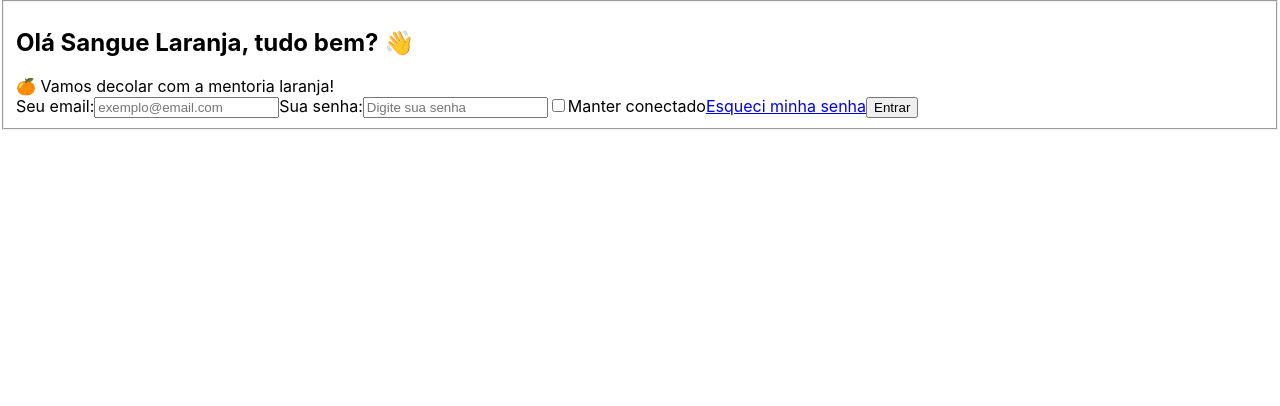
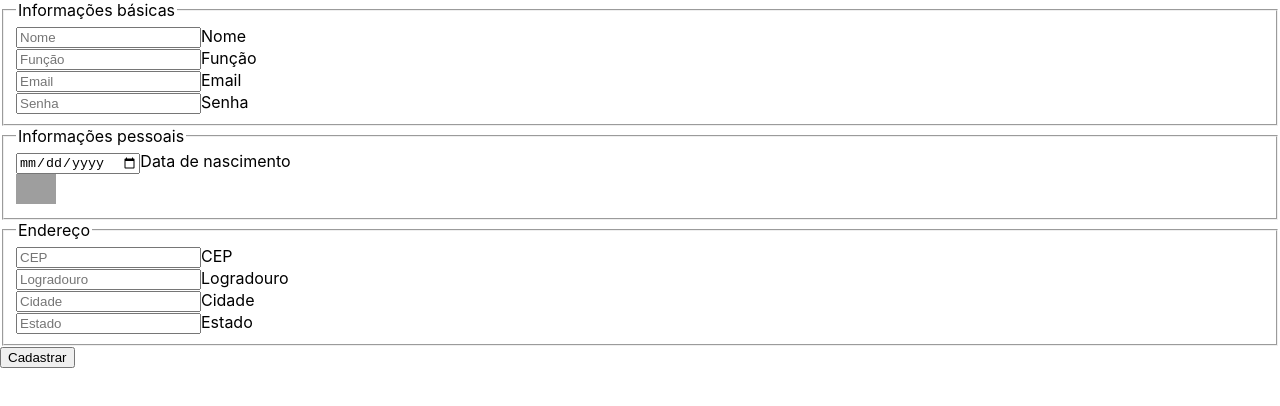
Before and after one commit to LaranjaMecanicaProjetoSquad9/frontend, a React (Create React App) app: page / in a window 1280 px wide. Shown: the top 406 px of the page. Built offline with nearby package versions, Linux system fonts and the light colour scheme; grey boxes are pictures that could not be loaded.

Commit message:
adicionando o HTML da página de cadastro a branch cadastro

```diff
--- a/src/App.js
+++ /dev/null
@@ -1,36 +0,0 @@
-import React from "react";
-
-function App() {
-  return (
-    <div className="login">
-        <form action="" class="form">
-
-        <fieldset class="fildset__principal">
-
-            <div class="titulo">
-                <h2 class="login__titulo">Olá Sangue Laranja, tudo bem? 👋</h2>
-                <span class="login__mensagem">🍊 Vamos decolar com a mentoria laranja!</span>
-            </div>
-
-            <label for="email">Seu email:</label>
-            <input type="email" name="email" id="email" class="login__email" placeholder="exemplo@email.com" required/>
-
-            <label for="senha">Sua senha:</label>
-            <input type="password" id="senha" class="input_senha" placeholder="Digite sua senha" pattern="^(?=.*[a-z])(?=.*[A-Z])(?=.*[1-9])(?!.*[!@#$%^&*_=+-]).{6,12}$" title="A senha deve conter pelo menos uma letra maiúscula, uma letra minúscula, um número e não pode contrer caracteres especiais como (!, @, # e etc) " required/>
-
-            <input type="checkbox" class="custom__checkbox" name="checkbox"/>
-            <label for="checkbox">Manter conectado</label>
-            <a href="#">Esqueci minha senha</a>
-
-            <button id="enviar" class="entrar">
-                Entrar
-            </button>
-        </fieldset>
-
-
-        </form>
-    </div>
-  );
-}
-
-export default App;
--- /dev/null
+++ b/src/Cadastro.js
@@ -0,0 +1,61 @@
+import React from "react";
+
+function App() {
+  return (
+    <div className="login">
+        <form action="./cadastro_concluido.html" class="formulario flex flex--coluna">
+                <fieldset>
+                    <legend class="formulario__legenda">Informações básicas</legend>
+                    <div class="input-container">
+                        <input name="nome" id="nome" class="input" type="text" placeholder="Nome" required/>
+                        <label class="input-label" for="nome">Nome</label>
+                    </div>
+                    <div class="input-container">
+                        <input name="funcao" id="funcao" class="input" type="text" placeholder="Função" required/>
+                        <label class="input-label" for="funcao">Função</label>
+                    </div>
+                    <div class="input-container">
+                        <input name="email" id="email" class="input" type="email" placeholder="Email" required/>
+                        <label class="input-label" for="email">Email</label>
+                    </div>
+                    <div class="input-container">
+                        <input name="senha" id="senha" class="input" type="text" placeholder="Senha" pattern="^(?=.*[a-z])(?=.*[A-Z])(?=.*[1-9])(?!.*[!@#$%^&*_=+-]).{6,12}$" title="A senha deve conter pelo menos uma letra maiúscula, uma letra minúscula, um número e não pode contrer caracteres especiais como (!, @, # e etc) " required/>
+                        <label class="input-label" for="senha">Senha</label>
+                    </div>
+                </fieldset>
+                <fieldset>
+                    <legend class="formulario__legenda">Informações pessoais</legend>
+                    <div class="input-container">
+                        <input name="nascimento" id="nascimento" class="input" type="date" placeholder="Data de nascimento" data-tipo="dataNascimento" required/>
+                        <label class="input-label" for="nascimento">Data de nascimento</label>
+                    </div>
+                    <div class="input-container">
+                        <img src="https://cdn.pixabay.com/photo/2015/12/22/04/00/photo-1103596_960_720.png" width={40} alt="" />
+                    </div>
+                </fieldset>
+                <fieldset>
+                    <legend class="formulario__legenda">Endereço</legend>
+                    <div class="input-container">
+                        <input name="cep" id="cep" class="input" type="text" placeholder="CEP"/>
+                        <label class="input-label" for="cep">CEP</label>
+                    </div>
+                    <div class="input-container">
+                        <input name="logradouro" id="logradouro" class="input" type="text" placeholder="Logradouro"/>
+                        <label class="input-label" for="logradouro">Logradouro</label>
+                    </div>
+                    <div class="input-container">
+                        <input name="cidade" id="cidade" class="input" type="text" placeholder="Cidade"/>
+                        <label class="input-label" for="cidade">Cidade</label>
+                    </div>
+                    <div class="input-container">
+                        <input name="estado" id="estado" class="input" type="text" placeholder="Estado"/>
+                        <label class="input-label" for="estado">Estado</label>
+                    </div>
+                </fieldset>
+                <button class="botao">Cadastrar</button>
+            </form>
+    </div>
+  );
+}
+
+export default App;
--- a/src/index.js
+++ b/src/index.js
@@ -1,8 +1,8 @@
 import React from 'react';
 import ReactDOM from 'react-dom';
 import './index.css';
-import App from './App';
-import reportWebVitals from './reportWebVitals';
+import App from './Cadastro';
+
 
 ReactDOM.render(
   <React.StrictMode>
@@ -10,8 +10,3 @@ ReactDOM.render(
   </React.StrictMode>,
   document.getElementById('root')
 );
-
-// If you want to start measuring performance in your app, pass a function
-// to log results (for example: reportWebVitals(console.log))
-// or send to an analytics endpoint. Learn more: https://bit.ly/CRA-vitals
-reportWebVitals();
```
Also changed, not shown: 1 other file (tests, documents, lock files or other folders).
